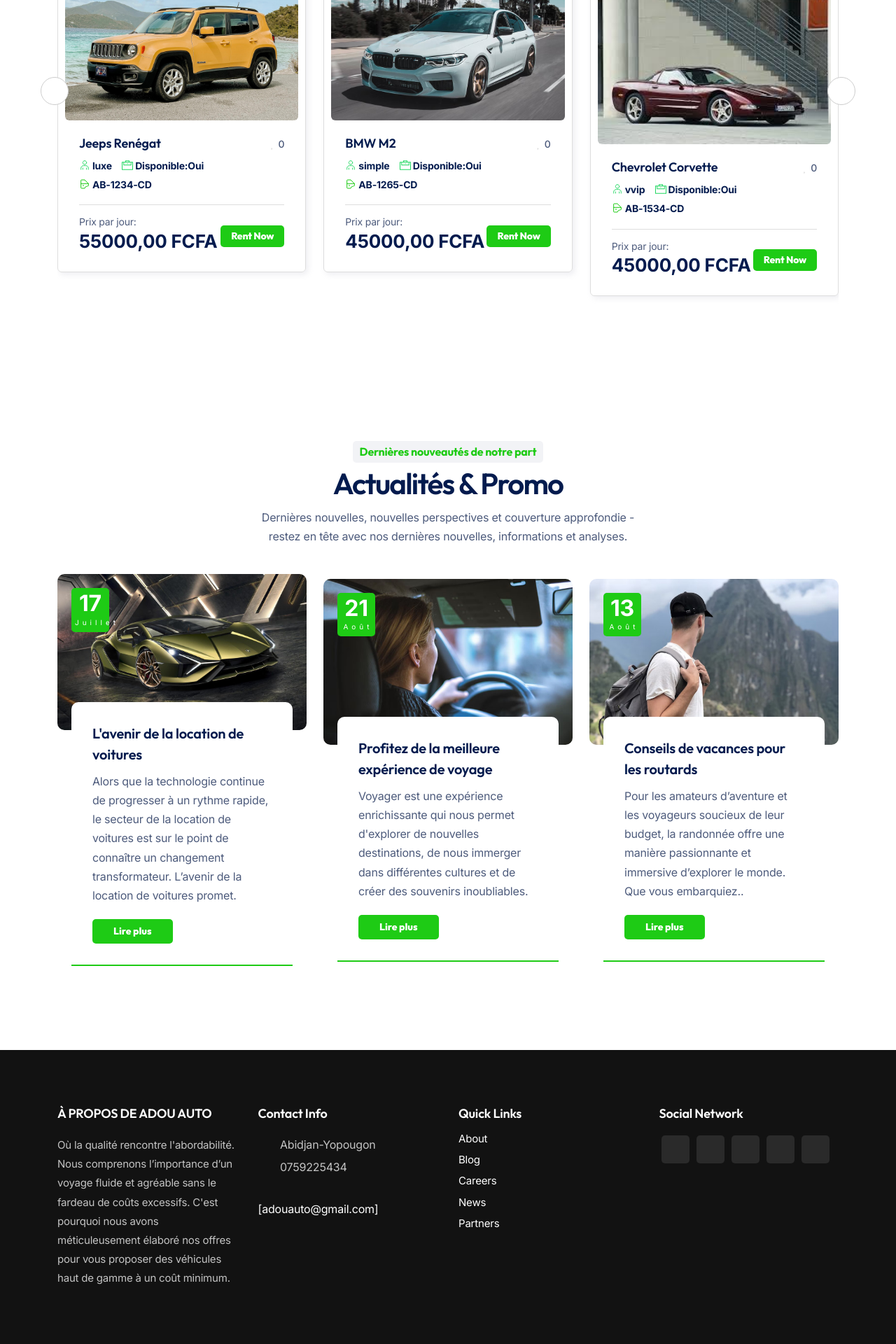
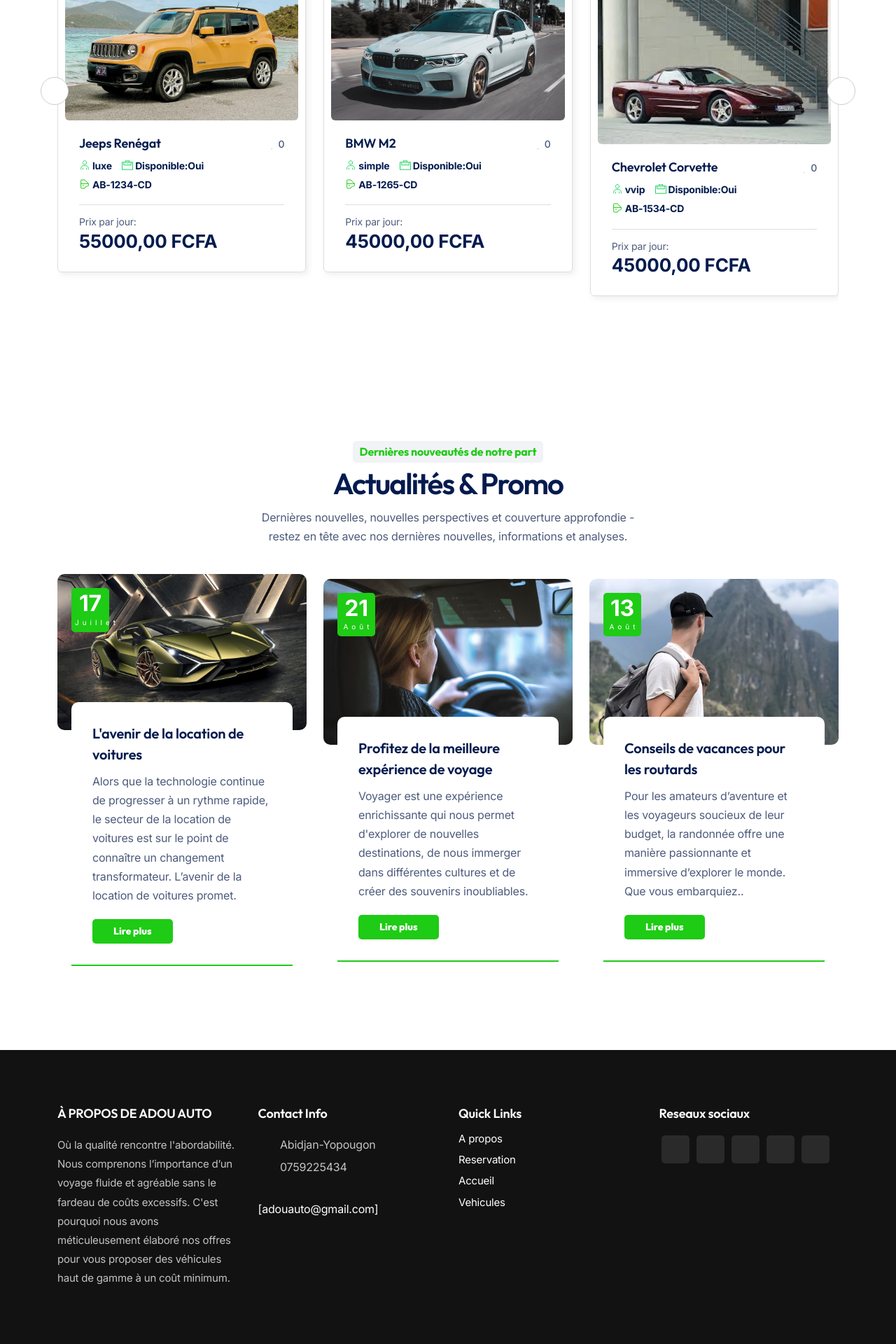
Before and after one commit to Adoucyrille/loca_vente, a Django app: page / in a window 1280 px wide. Shown: the part 2290-4210 px from the top of the page at 70% size. Run offline with Django 4.2, Linux system fonts and the light colour scheme; data comes from the database, SQL or seed files in the repository; some libraries are stand-ins or nearby versions; some web fonts are replaced.

```diff
--- a/Appli/models.py
+++ b/Appli/models.py
@@ -225,7 +225,7 @@ class CaracteristiqueTechnique(models.Model):
     nombre_sieges = models.PositiveSmallIntegerField(default=5)
     nombre_portes = models.PositiveSmallIntegerField(default=5)
     vitesse_max = models.PositiveSmallIntegerField(help_text="en km/h")
-    climatisation = models.BooleanField()
+    climatisation = models.BooleanField(null=True, blank=True)
     transmission = models.CharField(
         max_length=10,
         choices=[
--- a/Appli/templates/Appli/cars-list.html
+++ b/Appli/templates/Appli/cars-list.html
@@ -73,7 +73,6 @@
                                                         <li><span>Carburant:</span>{{ voiture.caracteristiques.carburant }}</li>
                                                         <li><span>Boîte:</span>{{ voiture.caracteristiques.transmission }}</li>
                                                         <li><span>Vitesse maximum:</span>{{voiture.caracteristiques.vitesse_max}}KM/HEURE</li>
-                                                        <li><span>Climatisation:</span>{% if voiture.caracteristiques.climatisation %}Oui{% else %}Non{% endif %}</li>
                                                         <li><span>Consommation:</span>{{voiture.caracteristiques.consommation}}L/100KM</li>
                                                     </ul>
                                                     {% endif %}
--- a/Appli/templates/Appli/index.html
+++ b/Appli/templates/Appli/index.html
@@ -250,7 +250,6 @@
                                 </div>
                                 <div class="d-price">
                                     Prix par jour: <span>{{ voiture.prix_par_jour }} FCFA</span>
-                                    <a class="btn-main" href="car-single.html">Rent Now</a>
                                 </div>
                             </div>
                         </div>
@@ -355,11 +354,10 @@
                             <div class="col-lg-6">
                                 <div class="widget">
                                     <ul>
-                                        <li><a href="index.html#">About</a></li>
-                                        <li><a href="index.html#">Blog</a></li>
-                                        <li><a href="index.html#">Careers</a></li>
-                                        <li><a href="index.html#">News</a></li>
-                                        <li><a href="index.html#">Partners</a></li>
+                                        <li><a href="">A propos</a></li>
+                                        <li><a href="">Reservation</a></li>
+                                        <li><a href="">Accueil</a></li>
+                                        <li><a href="">Vehicules</a></li>
                                     </ul>
                                 </div>
                             </div>
@@ -368,7 +366,7 @@
 
                     <div class="col-lg-3">
                         <div class="widget">
-                            <h5>Social Network</h5>
+                            <h5>Reseaux sociaux</h5>
                             <div class="social-icons">
                                 <a href="index.html#"><i class="fa fa-facebook fa-lg"></i></a>
                                 <a href="index.html#"><i class="fa fa-twitter fa-lg"></i></a>
```
Also changed, not shown: Appli/migrations/0019_alter_caracteristiquetechnique_climatisation.py (added), media/vehicules/Minibus.jpg (added).
